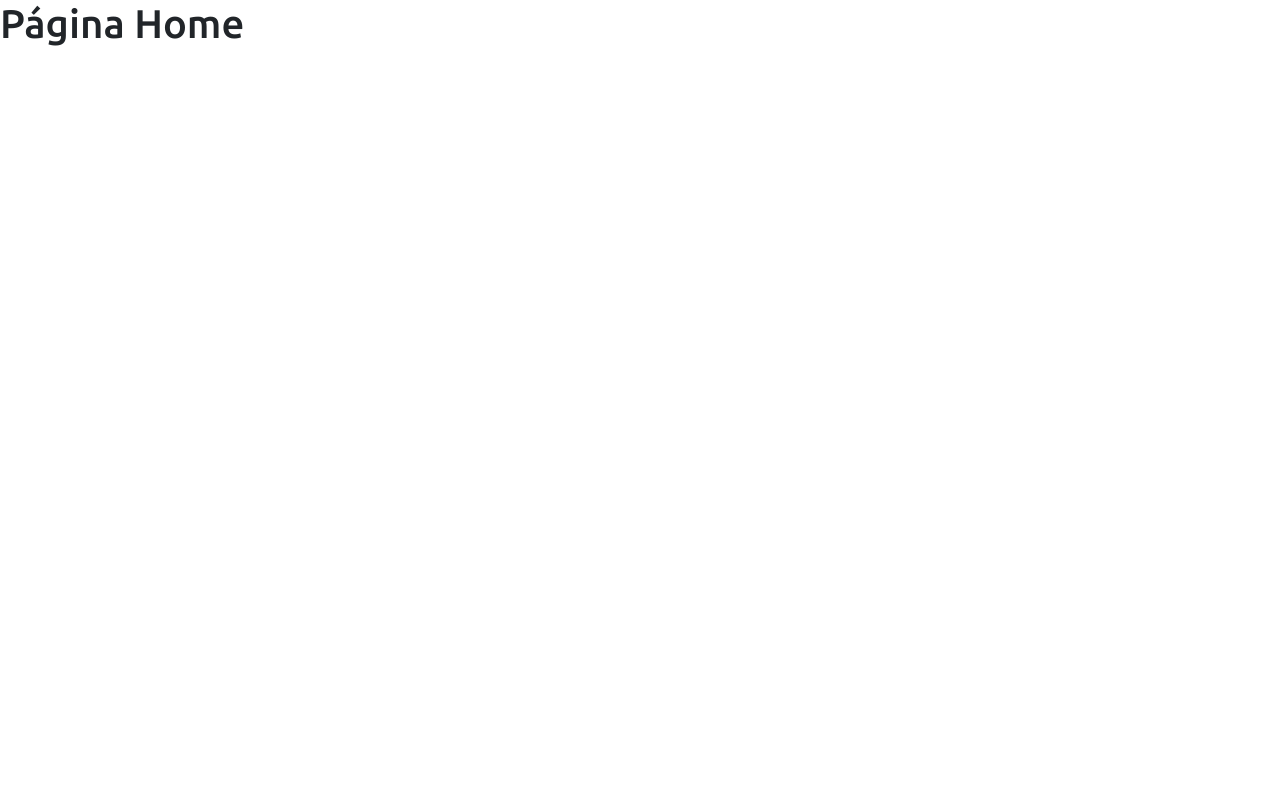
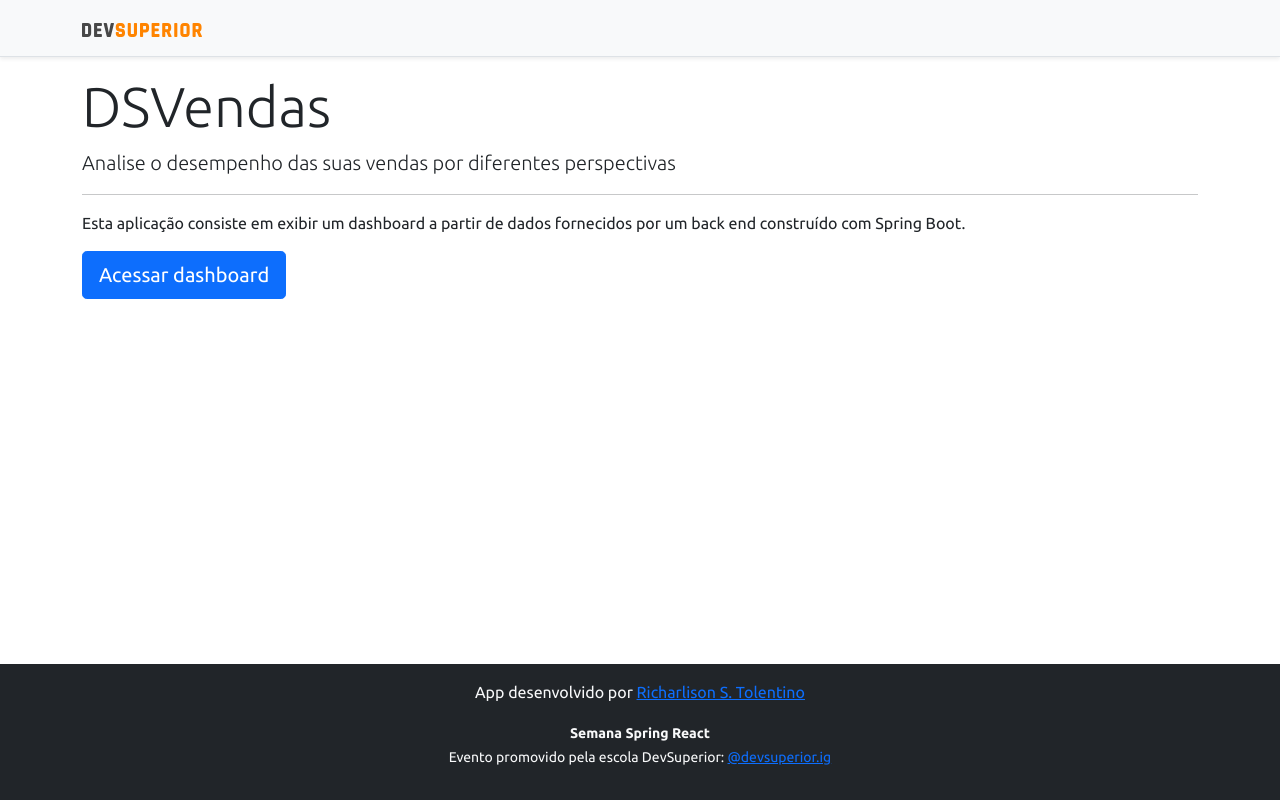
Before and after one commit to Charlinst/Projeto-sds3, a React (Create React App) app in the folder frontend/: page / in a window 1280 px wide. Built offline with nearby package versions, Linux system fonts and the light colour scheme.

Commit message:
Home, navigation

```diff
--- a/frontend/src/Routes.tsx
+++ b/frontend/src/Routes.tsx
@@ -4,7 +4,6 @@
 
 const Routes = () => {
     return (
-        <div >
         <BrowserRouter>
             <Switch>
                 <Route path="/" exact>
@@ -16,8 +15,9 @@
             </Switch>
 
         </BrowserRouter>
-        </div>
+
     );
+
 }
 
 export default Routes;
--- a/frontend/src/components/NavBar/index.tsx
+++ b/frontend/src/components/NavBar/index.tsx
@@ -1,11 +1,14 @@
 import ImgDsDark from 'assets/img/ds-dark.svg';
+import { Link } from 'react-router-dom';
 
 const NavBar = () => {
     return (
         <div className="d-flex flex-column flex-md-row align-items-center p-3 px-md-4 mb-3 bg-light border-bottom shadow-sm">
             <div className="container">
                 <nav className="my-2 my-md-0 mr-md-3">
-                    <img src={ImgDsDark} alt="DevSuperior" width="120" />
+                    <Link to="/">
+                        <img src={ImgDsDark} alt="DevSuperior" width="120" />
+                    </Link>
                 </nav>
             </div>
         </div>
--- a/frontend/src/pages/Home/index.tsx
+++ b/frontend/src/pages/Home/index.tsx
@@ -1,8 +1,24 @@
+import Footer from "components/Footer";
+import NavBar from "components/NavBar";
+import { Link } from "react-router-dom";
+
 const Home = () => {
     return (
-        <div >
-            <h1>Página Home</h1>
-        </div>
+        <>
+            <NavBar />
+            <div className="container">
+                <div className="jumbotron">
+                    <h1 className="display-4">DSVendas</h1>
+                    <p className="lead">Analise o desempenho das suas vendas por diferentes perspectivas</p>
+                    <hr />
+                    <p>Esta aplicação consiste em exibir um dashboard a partir de dados fornecidos por um back end construído com Spring Boot.</p>
+                    <Link className="btn btn-primary btn-lg" to="/dashboard">
+                        Acessar dashboard
+                    </Link>
+                </div>
+            </div>
+            <Footer />
+        </>
     );
 }
 
```
Lines whose indentation alone changed are shown as unchanged.
